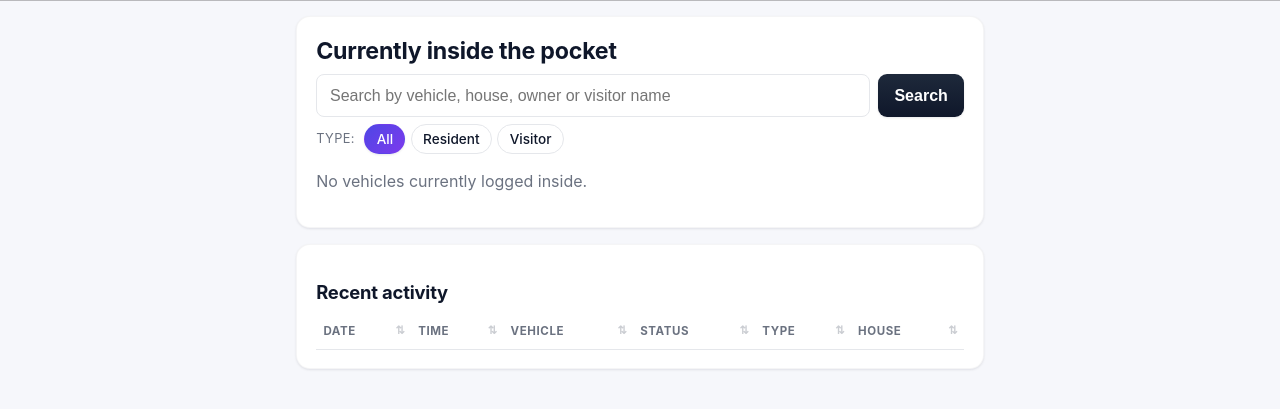
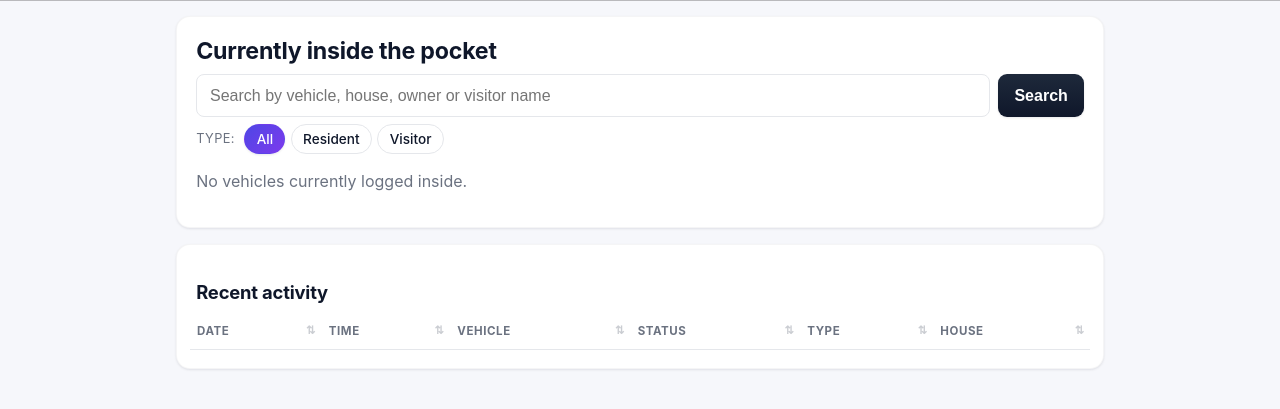
Before and after one commit to happy2332/gatekeeping-sector7, a Flask app: page / in a window 1280 px wide. Shown: the part 50-459 px from the top of the page. Run offline with Flask 3, Linux system fonts and the light colour scheme; data that the repository does not hold is empty.

Commit message:
Wrap wide data tables so phone column doesn't bleed past the card
The /log table grew to 8 columns, exceeding the card width on
narrow desktop windows — phone cell rendered outside the white
background.

- New .table-wrap div around each <table.data> with overflow-x:auto
  so the table can scroll horizontally inside the card.
- table.data: min-width: max-content so it widens to fit content
  instead of squeezing.
- Mobile (≤640px): wrapper + min-width are reset so the existing
  stacked-card layout still works.
- Bumped main max-width 720→960px so most desktops show all 8
  columns without scrolling at all.

```diff
--- a/static/style.css
+++ b/static/style.css
@@ -48,7 +48,7 @@ body {
 .topbar nav a:hover { color: #fff; }
 .topbar nav form { margin: 0; padding-left: 1rem; border-left: 1px solid rgba(255,255,255,.15); }
 .topbar nav form button { padding: 0; }
-main { max-width: 720px; margin: 0 auto; padding: 1rem; }
+main { max-width: 960px; margin: 0 auto; padding: 1rem; }
 .card {
   background: var(--card); border-radius: 14px; padding: 1.15rem 1.2rem;
   box-shadow: var(--shadow-sm);
@@ -154,7 +154,13 @@ input:disabled, select:disabled, button:disabled, .btn:disabled, .link:disabled
   box-shadow: 0 4px 14px rgba(0,0,0,.2); z-index: 10;
 }
 .toast--bad { background: var(--out); }
-table.data { width: 100%; border-collapse: collapse; font-size: .95rem; }
+/* Wrapper that lets a wide table scroll inside its card without
+   breaking the card boundary. Applied automatically to every
+   <table class="data"> via a parent <div class="table-wrap">. */
+.card > .table-wrap,
+.card .table-wrap { overflow-x: auto; -webkit-overflow-scrolling: touch; margin: 0 -.4rem; }
+table.data { width: 100%; min-width: max-content; border-collapse: collapse; font-size: .95rem; }
+.card > .table-wrap > table.data { min-width: 100%; }
 table.data th, table.data td { text-align: left; padding: .6rem .45rem; border-bottom: 1px solid var(--line); }
 table.data th { font-size: .72rem; text-transform: uppercase; color: var(--muted); letter-spacing: .05em; font-weight: 700; }
 table.data tbody tr { transition: background .12s ease; }
@@ -173,6 +179,13 @@ table.data th[aria-sort="descending"]::after { content: "▼"; opacity: 1; color
   .topbar .brand { font-size: 1rem; }
   .topbar nav { gap: .9rem; flex-wrap: wrap; font-size: .9rem; }
   .topbar nav form { padding-left: .7rem; }
+
+  /* On mobile the table is restructured as a vertical stack of cards, so the
+     desktop "scroll horizontally" wrapper isn't needed and the min-width
+     trick would force unnecessary width. Reset both. */
+  .card > .table-wrap,
+  .card .table-wrap { overflow: visible; margin: 0; }
+  table.data { min-width: 0; }
 
   /* Data tables become a vertical stack of "cards" so all fields are visible
      without horizontal scrolling. The column header for each cell is shown
--- a/templates/index.html
+++ b/templates/index.html
@@ -26,6 +26,7 @@
     {%- if q %} matching "<strong>{{ q }}</strong>"{% endif -%}.
   </p>{% endif %}
   {% if inside %}
+    <div class="table-wrap">
     <table class="data sortable">
       <thead><tr>
         <th>Vehicle</th><th>Type</th><th>House</th><th>Owner</th><th>Phone</th>
@@ -54,6 +55,7 @@
         {% endfor %}
       </tbody>
     </table>
+    </div>
   {% else %}
     <p class="muted">{% if q %}No matching vehicles currently inside.{% else %}No vehicles currently logged inside.{% endif %}</p>
   {% endif %}
@@ -61,6 +63,7 @@
 
 <section class="card">
   <h2>Recent activity</h2>
+  <div class="table-wrap">
   <table class="data sortable">
     <thead><tr>
       <th data-sort-key="date">Date</th><th data-sort-key="date">Time</th>
@@ -79,5 +82,6 @@
       {% endfor %}
     </tbody>
   </table>
+  </div>
 </section>
 {% endblock %}
--- a/templates/log.html
+++ b/templates/log.html
@@ -29,6 +29,7 @@
     <a href="{{ qs(kind=kind_filter, status='in')  }}" class="{{ 'active' if status_filter == 'in'  else '' }}">In</a>
     <a href="{{ qs(kind=kind_filter, status='out') }}" class="{{ 'active' if status_filter == 'out' else '' }}">Out</a>
   </div>
+  <div class="table-wrap">
   <table class="data sortable">
     <thead><tr>
       <th data-sort-key="date">Date</th><th data-sort-key="date">Time</th>
@@ -59,5 +60,6 @@
       {% endfor %}
     </tbody>
   </table>
+  </div>
 </section>
 {% endblock %}
--- a/templates/vehicles.html
+++ b/templates/vehicles.html
@@ -13,6 +13,7 @@
   </form>
   {% if q %}<p class="muted" style="margin:0 0 .5rem">Showing matches for "<strong>{{ q }}</strong>" ({{ vehicles|length }} result{{ 's' if vehicles|length != 1 else '' }}).</p>{% endif %}
   {% if vehicles %}
+  <div class="table-wrap">
   <table class="data sortable">
     <thead><tr>
       <th>Vehicle</th><th>House</th><th>Floor</th><th>Owner</th><th>Phone</th>
@@ -44,6 +45,7 @@
       {% endfor %}
     </tbody>
   </table>
+  </div>
   {% else %}
     <p class="muted">{% if q %}No vehicles match "{{ q }}".{% else %}No vehicles yet — tap <strong>+ Add vehicle</strong> above.{% endif %}</p>
   {% endif %}
```
